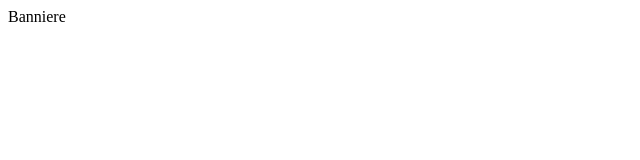
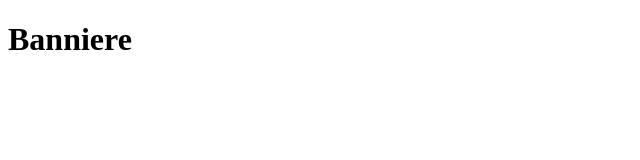
Before and after one commit to KarenPoulin/exercise-manage-git, a plain HTML site: page index.html in a window 1280 px wide. Shown: the whole page, without its empty margins (0-640 px from the left). Drawn offline with Linux system fonts and the light colour scheme.

Commit message:
modifier banniere

```diff
--- a/index.html
+++ b/index.html
@@ -9,7 +9,7 @@
 <body>
     <header>
         <div>
-            Banniere
+            <h1>Banniere</h1>
         </div>
     </header>
 </body>
```
